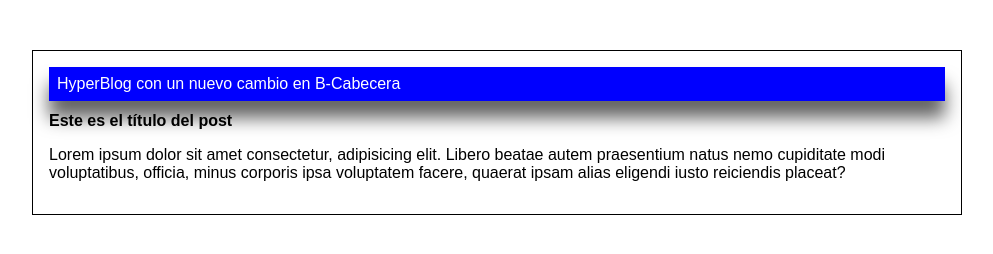
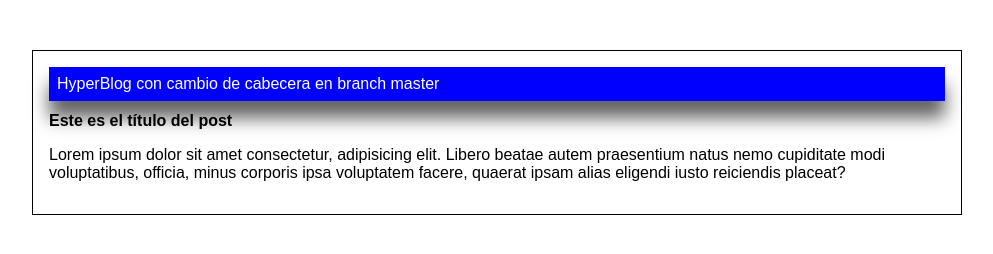
Before and after one commit to sinesisecuador/proyecto1, a plain HTML site: page index.html in a window 1280 px wide. Shown: the whole page, without its empty margins (143-1136 px from the left). Drawn offline with Linux system fonts and the light colour scheme.

Commit message:
Cambio de titulo de cabecera en branch master

```diff
--- a/index.html
+++ b/index.html
@@ -8,7 +8,7 @@
     </head>
     <body>
       <div id="container">
-        <div id="cabecera">HyperBlog con un nuevo cambio en B-Cabecera</div>
+        <div id="cabecera">HyperBlog con cambio de cabecera en branch master</div>
         <div id="post">
           <h1>Este es el título del post</h1>
           <p>Lorem ipsum dolor sit amet consectetur, adipisicing elit. Libero beatae autem praesentium natus nemo cupiditate modi voluptatibus, officia, minus corporis ipsa voluptatem facere, quaerat ipsam alias eligendi iusto reiciendis placeat?</p>
```
